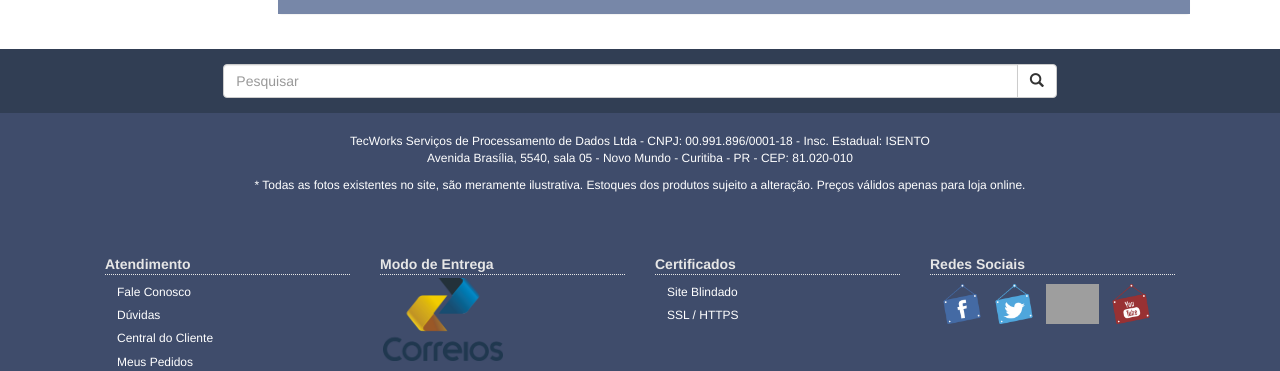
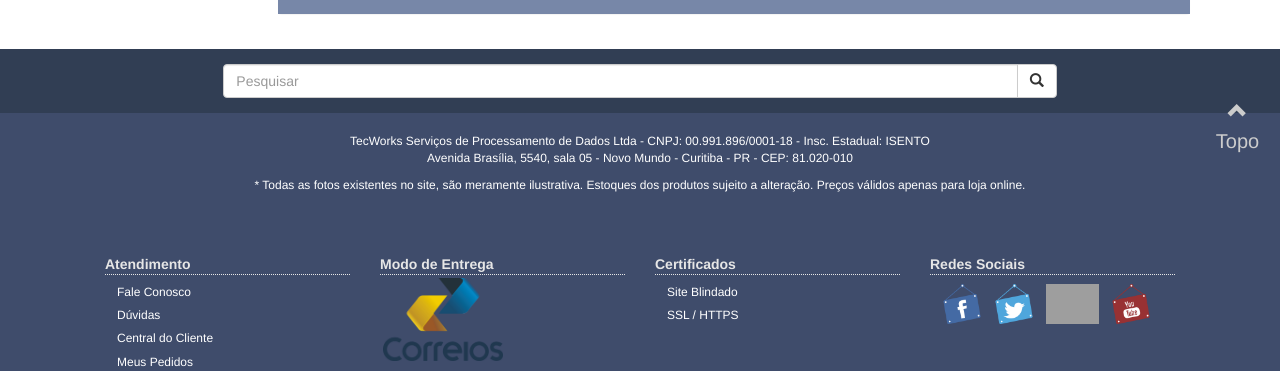
Before and after one commit to leorobaskievicz/sigep, a CodeIgniter app: page /database/index.php/meucarrinho/index in a window 1280 px wide. Shown: the part 627-998 px from the top of the page. Run offline with CodeIgniter, Linux system fonts and the light colour scheme; data that the repository does not hold is empty; some libraries are stand-ins or nearby versions; grey boxes are pictures that could not be loaded.

Commit message:
Criado opcao de link ao topo

```diff
--- a/application/views/estruturas/header.php
+++ b/application/views/estruturas/header.php
@@ -99,7 +99,7 @@ defined('BASEPATH') OR exit('No direct script access allowed');
 	</div>
 
 	<!-- CABECALHO GERAL DO SITE -->
-	<div class="main-header">
+	<div class="main-header" id="top">
 		<div class="row sup-header">
 			<div class="col-xs-12 col-sm-12">
 				<ul>
@@ -225,6 +225,13 @@ defined('BASEPATH') OR exit('No direct script access allowed');
 		</div><!-- /.container-fluid -->
 	</nav>
 
+	<div id="backtotop">
+		<a href="#top">
+			<span class="glyphicon glyphicon-chevron-up"></span><br/>
+			Topo
+		</a>
+	</div>
+
 	<!-- PAINEL - ELEMENTO QUE CENTRALIZA TODA AS PAGINAS DO SITE -->
 	<div class="main-painel">
 		<?php
--- a/includes/css/style.css
+++ b/includes/css/style.css
@@ -119,6 +119,9 @@
 .sugestao-produtos
 {
 	width: 93% !important;
+	height: 400px !important;
+	overflow: auto !important;
+	overflow-x: hidden !important;
 	border: none;
 	position: absolute;
 	z-index: 8;
@@ -326,6 +329,30 @@
 	margin: 0px auto;
 	padding: 0px;
 	height: auto;
+}
+
+#backtotop
+{
+	position: fixed;
+	right: 10px;
+	bottom: 10px;
+	width: 65px;
+	height: 65px;
+	border: none;
+	text-align: center;
+	font-size: 20px;
+	color: #CCC;
+	background-color: transparent;
+	z-index: 20;
+}
+
+#backtotop a
+{
+	color: #CCC;
+	text-decoration: none;
+	width: 65px;
+	height: 65px;
+	font-size: 20px;
 }
 
 .main-footer
```
